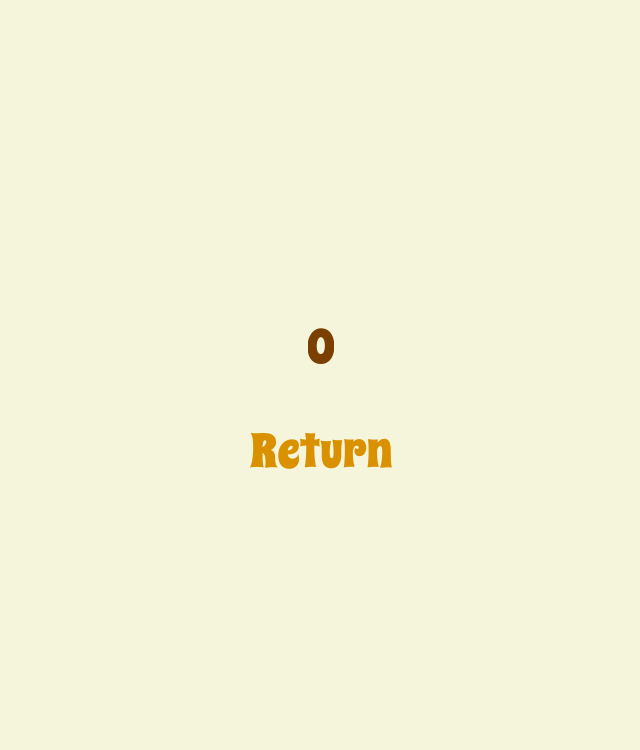
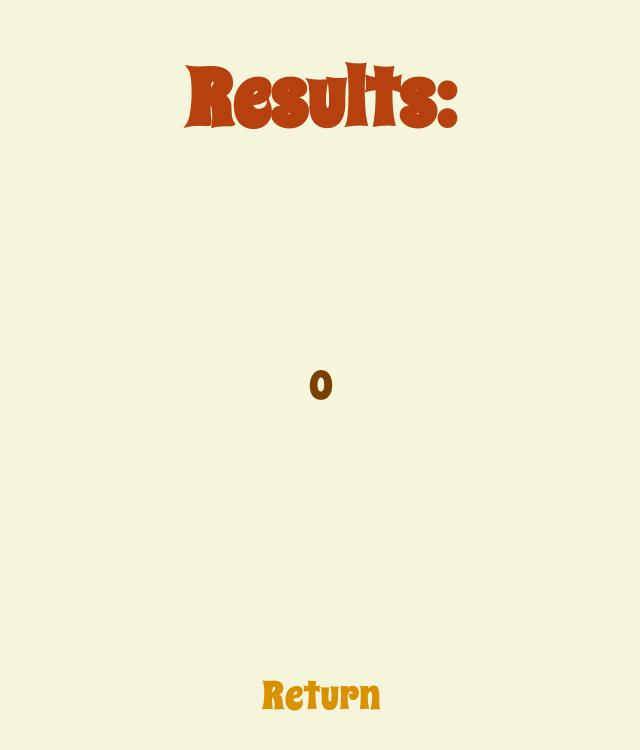
Before and after one commit to Mouzone/rng, a SvelteKit app: page / in a window 1280 px wide. Both pictures are taken after a click on the button "Generate". Shown: the top 750 px of the page, without its empty margins (319-959 px from the left). Built offline with nearby package versions, Linux system fonts and the light colour scheme.

Commit message:
Fix layout for results page

```diff
--- a/src/routes/+page.svelte
+++ b/src/routes/+page.svelte
@@ -72,15 +72,14 @@
 
 <div id="page">
 	{#if results.length > 0}
-		<div id="dialog-contents">
-			<div id="results-container">
-				{#each results as result}
-					<p>{result}</p>
-				{/each}
-			</div>
+		<h1>Results:</h1>
+		<div id="results-container">
+			{#each results as result}
+				<p class="result">{result}</p>
+			{/each}
 		</div>
 	{:else}
-		<p>
+		<p id="statement">
 			Generate
 			<br />
 
@@ -170,18 +169,17 @@
 		height: 100dvh;
 		width: 100dvw;
 
-		font-size: 3em;
+		font-size: 2.5em;
 
 		display: flex;
 		flex-direction: column;
-		justify-content: center;
 		align-items: center;
 	}
 
-	p {
+	#statement {
+		padding-top: 2em;
 		text-align: center;
 		margin-top: 0;
-		margin-bottom: 1em;
 	}
 
 	input,
@@ -200,7 +198,7 @@
 		text-decoration-style: wavy;
 		text-decoration-color: var(--primary);
 		text-underline-offset: 5px;
-		text-decoration-thickness: 8px;
+		text-decoration-thickness: 6px;
 
 		font-family: inherit;
 		font-size: inherit;
@@ -217,6 +215,9 @@
 	}
 
 	button {
+		position: absolute;
+		bottom: 2em;
+
 		appearance: none;
 		border: none;
 
@@ -233,21 +234,28 @@
 		color: var(--secondary);
 	}
 
-	#dialog-contents {
-		display: flex;
-		flex-direction: column;
-		align-items: center;
-	}
+	#results-container {
+		height: 50dvh;
 
-	#results-container {
+		justify-self: center;
+
 		width: 90%;
 		display: flex;
+		flex-wrap: wrap;
 		gap: 0.5em;
 		overflow-x: auto;
 		align-items: center;
-		justify-content: center;
+		justify-content: space-around;
 	}
 
+	h1 {
+		margin-bottom: 0.5em;
+		color: var(--primary);
+	}
+	.result {
+		margin: 0;
+		padding: 0;
+	}
 	@media (max-width: 640px) {
 		#page {
 			font-size: 2.6em;
```
